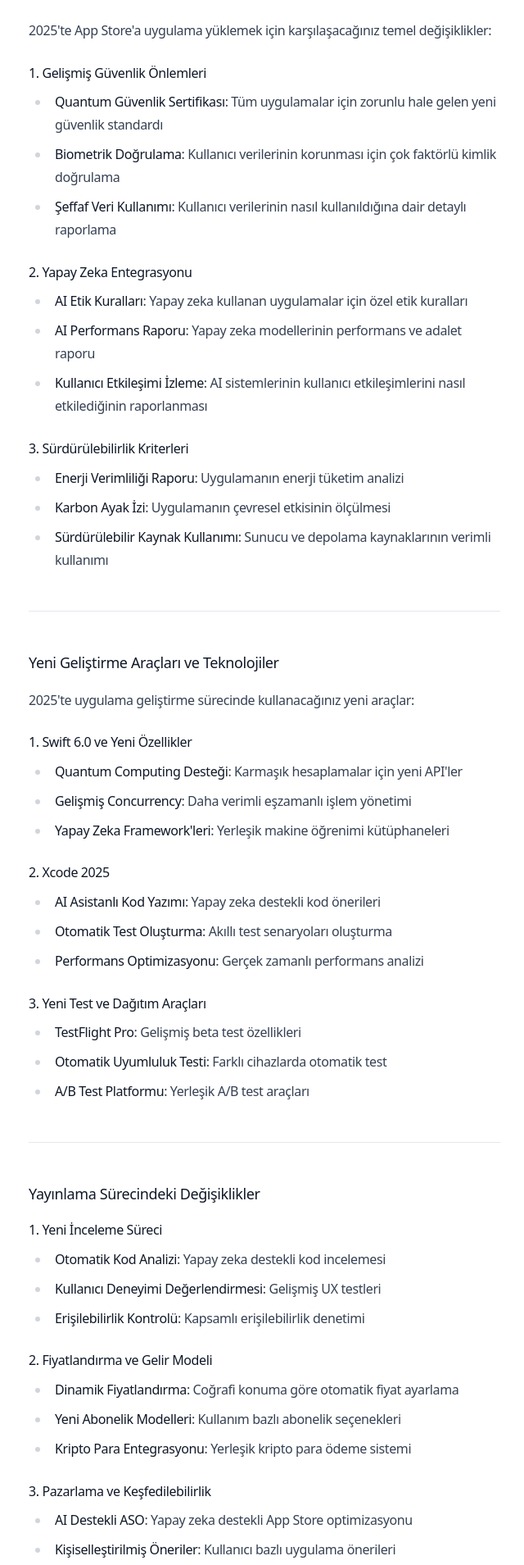
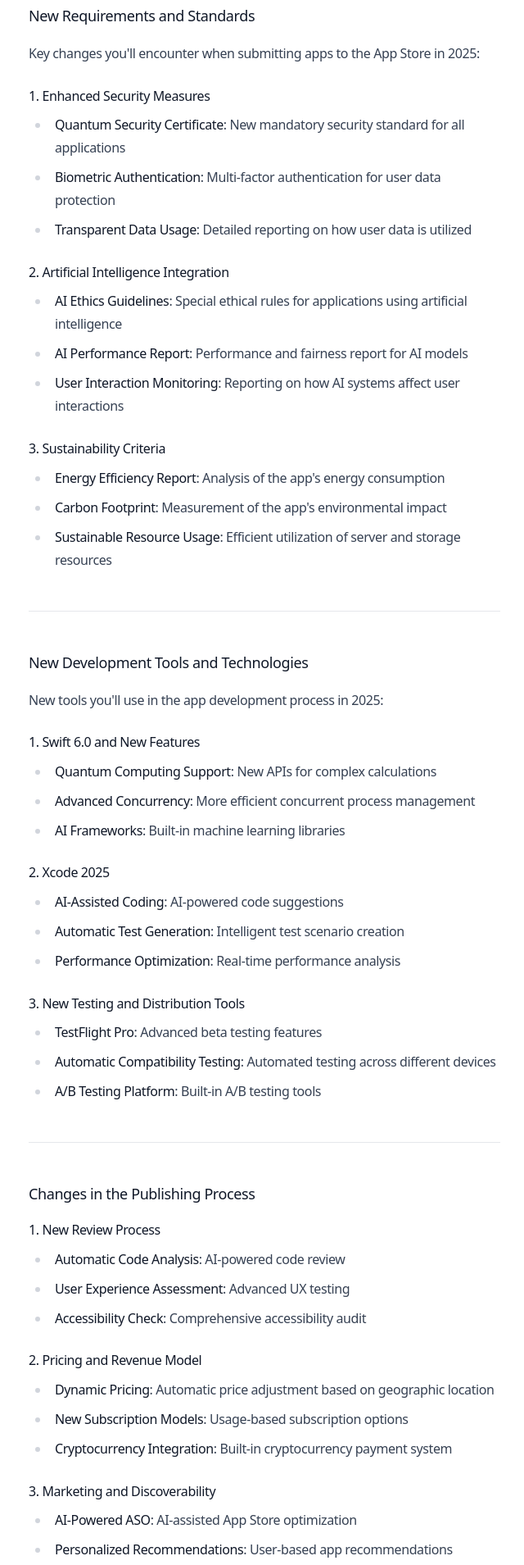
Before and after one commit to mucahitdev/personal-site, a Next.js app: page /blog/app-store-2025 in a window 1280 px wide. Shown: the part 888-2797 px from the top of the page at 82% size, without its empty margins (317-957 px from the left). Built offline with nearby package versions, Linux system fonts and the light colour scheme.

Commit message:
feat: add internationalization support and translate content to English

```diff
--- a/app/blog/app-store-2025/page.mdx
+++ b/app/blog/app-store-2025/page.mdx
@@ -4,99 +4,99 @@
   caption="unsplash.com"
 />
 
-# App Store 2025: Yeni Nesil Uygulama Geliştirme ve Yayınlama Süreci
+# App Store 2025: Next-Generation App Development and Publishing Process
 
-2025 yılında App Store'a uygulama yükleme süreci, bugüne göre önemli değişiklikler içeriyor. Apple'ın yeni politikaları ve teknolojik gelişmeler, uygulama geliştiricileri için hem yeni fırsatlar hem de yeni zorluklar sunuyor.
+The app submission process to the App Store in 2025 includes significant changes compared to today. Apple's new policies and technological developments present both new opportunities and challenges for app developers.
 
 ---
 
-## Yeni Gereksinimler ve Standartlar
+## New Requirements and Standards
 
-2025'te App Store'a uygulama yüklemek için karşılaşacağınız temel değişiklikler:
+Key changes you'll encounter when submitting apps to the App Store in 2025:
 
-### 1. Gelişmiş Güvenlik Önlemleri
+### 1. Enhanced Security Measures
 
-- **Quantum Güvenlik Sertifikası**: Tüm uygulamalar için zorunlu hale gelen yeni güvenlik standardı
-- **Biometrik Doğrulama**: Kullanıcı verilerinin korunması için çok faktörlü kimlik doğrulama
-- **Şeffaf Veri Kullanımı**: Kullanıcı verilerinin nasıl kullanıldığına dair detaylı raporlama
+- **Quantum Security Certificate**: New mandatory security standard for all applications
+- **Biometric Authentication**: Multi-factor authentication for user data protection
+- **Transparent Data Usage**: Detailed reporting on how user data is utilized
 
-### 2. Yapay Zeka Entegrasyonu
+### 2. Artificial Intelligence Integration
 
-- **AI Etik Kuralları**: Yapay zeka kullanan uygulamalar için özel etik kuralları
-- **AI Performans Raporu**: Yapay zeka modellerinin performans ve adalet raporu
-- **Kullanıcı Etkileşimi İzleme**: AI sistemlerinin kullanıcı etkileşimlerini nasıl etkilediğinin raporlanması
+- **AI Ethics Guidelines**: Special ethical rules for applications using artificial intelligence
+- **AI Performance Report**: Performance and fairness report for AI models
+- **User Interaction Monitoring**: Reporting on how AI systems affect user interactions
 
-### 3. Sürdürülebilirlik Kriterleri
+### 3. Sustainability Criteria
 
-- **Enerji Verimliliği Raporu**: Uygulamanın enerji tüketim analizi
-- **Karbon Ayak İzi**: Uygulamanın çevresel etkisinin ölçülmesi
-- **Sürdürülebilir Kaynak Kullanımı**: Sunucu ve depolama kaynaklarının verimli kullanımı
+- **Energy Efficiency Report**: Analysis of the app's energy consumption
+- **Carbon Footprint**: Measurement of the app's environmental impact
+- **Sustainable Resource Usage**: Efficient utilization of server and storage resources
 
 ---
 
-## Yeni Geliştirme Araçları ve Teknolojiler
+## New Development Tools and Technologies
 
-2025'te uygulama geliştirme sürecinde kullanacağınız yeni araçlar:
+New tools you'll use in the app development process in 2025:
 
-### 1. Swift 6.0 ve Yeni Özellikler
+### 1. Swift 6.0 and New Features
 
-- **Quantum Computing Desteği**: Karmaşık hesaplamalar için yeni API'ler
-- **Gelişmiş Concurrency**: Daha verimli eşzamanlı işlem yönetimi
-- **Yapay Zeka Framework'leri**: Yerleşik makine öğrenimi kütüphaneleri
+- **Quantum Computing Support**: New APIs for complex calculations
+- **Advanced Concurrency**: More efficient concurrent process management
+- **AI Frameworks**: Built-in machine learning libraries
 
 ### 2. Xcode 2025
 
-- **AI Asistanlı Kod Yazımı**: Yapay zeka destekli kod önerileri
-- **Otomatik Test Oluşturma**: Akıllı test senaryoları oluşturma
-- **Performans Optimizasyonu**: Gerçek zamanlı performans analizi
+- **AI-Assisted Coding**: AI-powered code suggestions
+- **Automatic Test Generation**: Intelligent test scenario creation
+- **Performance Optimization**: Real-time performance analysis
 
-### 3. Yeni Test ve Dağıtım Araçları
+### 3. New Testing and Distribution Tools
 
-- **TestFlight Pro**: Gelişmiş beta test özellikleri
-- **Otomatik Uyumluluk Testi**: Farklı cihazlarda otomatik test
-- **A/B Test Platformu**: Yerleşik A/B test araçları
+- **TestFlight Pro**: Advanced beta testing features
+- **Automatic Compatibility Testing**: Automated testing across different devices
+- **A/B Testing Platform**: Built-in A/B testing tools
 
 ---
 
-## Yayınlama Sürecindeki Değişiklikler
+## Changes in the Publishing Process
 
-### 1. Yeni İnceleme Süreci
+### 1. New Review Process
 
-- **Otomatik Kod Analizi**: Yapay zeka destekli kod incelemesi
-- **Kullanıcı Deneyimi Değerlendirmesi**: Gelişmiş UX testleri
-- **Erişilebilirlik Kontrolü**: Kapsamlı erişilebilirlik denetimi
+- **Automatic Code Analysis**: AI-powered code review
+- **User Experience Assessment**: Advanced UX testing
+- **Accessibility Check**: Comprehensive accessibility audit
 
-### 2. Fiyatlandırma ve Gelir Modeli
+### 2. Pricing and Revenue Model
 
-- **Dinamik Fiyatlandırma**: Coğrafi konuma göre otomatik fiyat ayarlama
-- **Yeni Abonelik Modelleri**: Kullanım bazlı abonelik seçenekleri
-- **Kripto Para Entegrasyonu**: Yerleşik kripto para ödeme sistemi
+- **Dynamic Pricing**: Automatic price adjustment based on geographic location
+- **New Subscription Models**: Usage-based subscription options
+- **Cryptocurrency Integration**: Built-in cryptocurrency payment system
 
-### 3. Pazarlama ve Keşfedilebilirlik
+### 3. Marketing and Discoverability
 
-- **AI Destekli ASO**: Yapay zeka destekli App Store optimizasyonu
-- **Kişiselleştirilmiş Öneriler**: Kullanıcı bazlı uygulama önerileri
-- **Sosyal Entegrasyon**: Gelişmiş sosyal medya entegrasyonu
+- **AI-Powered ASO**: AI-assisted App Store optimization
+- **Personalized Recommendations**: User-based app recommendations
+- **Social Integration**: Enhanced social media integration
 
 ---
 
-## Başarılı Bir Uygulama İçin Öneriler
+## Recommendations for a Successful App
 
-1. **Erken Hazırlık**: Yeni gereksinimler için şimdiden planlama yapın
-2. **Sürekli Öğrenme**: Yeni teknolojileri ve standartları takip edin
-3. **Kullanıcı Odaklılık**: Kullanıcı deneyimini her zaman önceliklendirin
-4. **Sürdürülebilirlik**: Çevresel etkiyi minimize edin
-5. **Güvenlik**: En son güvenlik standartlarını uygulayın
+1. **Early Preparation**: Start planning for new requirements now
+2. **Continuous Learning**: Keep up with new technologies and standards
+3. **User-Centric Approach**: Always prioritize user experience
+4. **Sustainability**: Minimize environmental impact
+5. **Security**: Implement the latest security standards
 
 ---
 
-### Sonuç
+### Conclusion
 
-2025'te App Store'a uygulama yükleme süreci, daha karmaşık ve kapsamlı hale gelecek. Ancak bu değişiklikler, daha güvenli, sürdürülebilir ve kullanıcı dostu uygulamalar geliştirmemize olanak sağlayacak. Şimdiden hazırlanmaya başlamak, gelecekte başarılı olmanın anahtarı olacak.
+The app submission process to the App Store in 2025 will become more complex and comprehensive. However, these changes will enable us to develop more secure, sustainable, and user-friendly applications. Starting preparation now will be the key to success in the future.
 
 ---
 
-### Kaynaklar ve İleri Okuma
+### Resources and Further Reading
 
 - [Apple Developer Guidelines 2025](https://example.com/apple-guidelines-2025)
 - [Swift 6.0 Documentation](https://example.com/swift-6-docs)
@@ -104,6 +104,6 @@
 
 ---
 
-### İlham Veren Müzik
+### Inspiring Music
 
-Bu yazıyı yazarken dinlediğim müzik: _"Digital Dreams"_ by Future Sounds
+Music I listened to while writing this article: _"Digital Dreams"_ by Future Sounds
--- a/app/data.ts
+++ b/app/data.ts
@@ -44,8 +44,7 @@
 export const PROJECTS: Project[] = [
   {
     name: 'speeza',
-    description:
-      'iOS ta TTS modüllerini kullanan offline text to speech uygulaması',
+    description: 'An offline text-to-speech application using iOS TTS modules',
     id: 'project1',
     type: 'personal',
     platform: 'mobile',
@@ -57,7 +56,7 @@
   },
   {
     name: 'Speedy Bunny',
-    description: 'Onlime yemek sipariş uygulaması. Kuveytte kullanılıyor',
+    description: 'Online food delivery application used in Kuwait',
     id: 'project2',
     type: 'professional',
     platform: 'mobile',
@@ -75,7 +74,8 @@
   },
   {
     name: 'LTB Jeans',
-    description: 'LTB Jeans e-ticaret uygulamaları. Hem iOS hem Android için.',
+    description:
+      'E-commerce applications for LTB Jeans, available for both iOS and Android',
     id: 'project3',
     type: 'professional',
     platform: 'mobile',
@@ -92,7 +92,7 @@
   {
     name: 'Koç Diyalog',
     description:
-      'Koç Holding çalışanlarına özel OKR metodolojisine dayalı bir performans geliştirme uygulaması.',
+      'A performance improvement application based on OKR methodology, designed for Koç Holding employees.',
     id: 'project4',
     type: 'professional',
     platform: 'web',
@@ -108,10 +108,8 @@
   },
   {
     name: 'TST',
-    // TST, implant malzemeleri üreten bir şirkettir. Bu web projesi, üretim izleme süreçlerini dijitalleştirmek için tasarlanmıştır.
-    // Kısaca yaz
     description:
-      'TST, implant malzemeleri üreten bir şirkettir. Bu web projesi, üretim izleme süreçlerini dijitalleştirmek için tasarlanmıştır.',
+      'TST is a company that produces implant materials. This web project is designed to digitalize production monitoring processes.',
     id: 'project5',
     type: 'professional',
     platform: 'web',
@@ -126,7 +124,7 @@
   {
     name: 'Alo Junior Destek',
     description:
-      'Junior arkadaşların linkedin de ve githubta ağlarını genişletmek için linklerini paylaşabilecekleri platform.',
+      'A platform where junior developers can share their links to expand their network on LinkedIn and GitHub.',
     id: 'project6',
     type: 'personal',
     platform: 'web',
@@ -141,7 +139,7 @@
   },
   {
     name: 'Milyoneero',
-    description: 'Minik bir Kim Milyoner OLmak ister deneyimi.',
+    description: 'A small-scale "Who Wants to Be a Millionaire" experience.',
     id: 'project7',
     type: 'personal',
     platform: 'web',
@@ -164,10 +162,10 @@
     end: 'Present',
     id: 'work1',
     details: [
-      'Eski native projelerin yeniden yapılandırılması ve yenileme',
-      'Firebase, CDC (Customer Data Cloud) ve Gigya entegrasyonları',
-      'Harita ve konum tabanlı servislerin entegrasyonu',
-      'App Store ve Google Play Store yönetimi',
+      'Restructuring and renewal of legacy native projects',
+      'Firebase, CDC (Customer Data Cloud), and Gigya integrations',
+      'Integration of map and location-based services',
+      'App Store and Google Play Store management',
     ],
     technologies: [
       { name: 'React Native', icon: 'react' },
@@ -186,10 +184,10 @@
     end: '2023',
     id: 'work2',
     details: [
-      'Responsive ve modern UI bileşenleri oluşturma',
-      'API entegrasyonları ve veri yönetimi',
-      'Gerçek zamanlı veri senkronizasyonu (SignalR, WebSocket vb.)',
-      'Eski projelerin yeniden yapılandırılması ve yenileme',
+      'Creating responsive and modern UI components',
+      'API integrations and data management',
+      'Real-time data synchronization (SignalR, WebSocket, etc.)',
+      'Restructuring and renewal of legacy projects',
     ],
     technologies: [
       { name: 'React', icon: 'react' },
@@ -206,9 +204,10 @@
 
 export const BLOG_POSTS: BlogPost[] = [
   {
-    title: 'App Store 2025: Yeni Nesil Uygulama Geliştirme ve Yayınlama Süreci',
+    title:
+      'App Store 2025: Next-Generation App Development and Publishing Process',
     description:
-      "2025 yılında App Store'a uygulama yükleme sürecindeki değişiklikler ve yenilikler",
+      'Changes and innovations in the App Store app submission process in 2025',
     link: '/blog/app-store-2025',
     uid: 'blog-4',
   },
--- a/app/header.tsx
+++ b/app/header.tsx
@@ -7,7 +7,7 @@
     <header className="mb-8 flex items-center justify-between">
       <div>
         <Link href="/" className="font-medium text-black dark:text-white">
-          Mücahit Kökdemir
+          Mucahit Kokdemir
         </Link>
         <TextEffect
           as="p"
--- a/app/layout.tsx
+++ b/app/layout.tsx
@@ -12,9 +12,9 @@
 }
 
 export const metadata: Metadata = {
-  title: 'Mücahit Kökdemir - Frontend & Mobile Developer',
+  title: 'Mucahit Kokdemir - Frontend & Mobile Developer',
   description:
-    'Mücahit Kökdemir is a frontend & mobile developer with a passion for building beautiful and functional web and mobile applications.',
+    'Mucahit Kokdemir is a frontend & mobile developer with a passion for building beautiful and functional web and mobile applications.',
 }
 
 const geist = Geist({
--- a/package.json
+++ b/package.json
@@ -15,12 +15,15 @@
     "@tailwindcss/typography": "^0.5.15",
     "@types/mdx": "^2.0.13",
     "clsx": "^2.1.1",
+    "i18next": "^24.2.3",
+    "i18next-browser-languagedetector": "^8.0.4",
     "lucide-react": "^0.468.0",
     "motion": "^11.15.0",
     "next": "15.1.1",
     "next-themes": "^0.4.4",
     "react": "^19.0.0",
     "react-dom": "^19.0.0",
+    "react-i18next": "^15.4.1",
     "tailwind-merge": "^2.6.0"
   },
   "devDependencies": {
```
Also changed, not shown: 2 other files (tests, documents, lock files or other folders).
